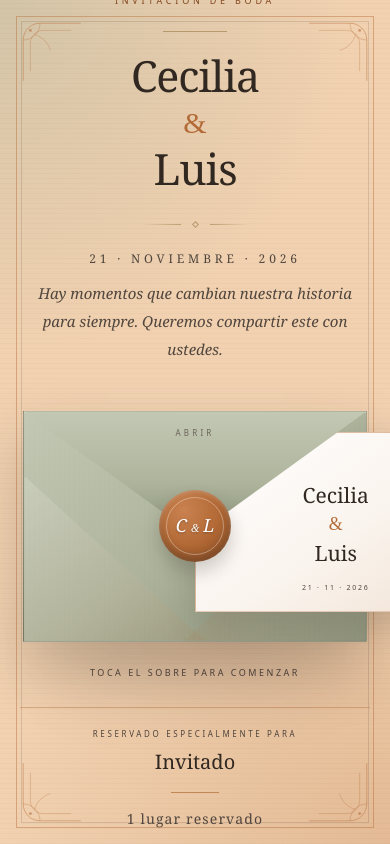
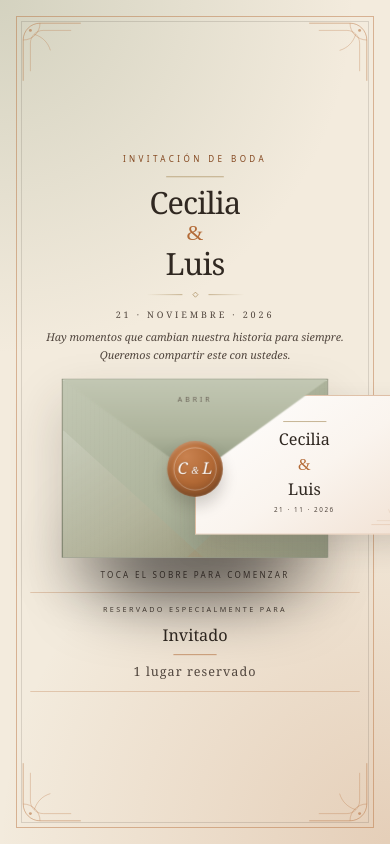
Before and after one commit to patrickespinoza/Cecilia-Luis, a React (Vite) app in the folder Nuestra-Boda/: page / in a window 390 px wide. Shown: the top 844 px of the page. Built offline with nearby package versions, Linux system fonts and the light colour scheme; a web font is replaced by a local one.

Commit message:
cambio de color

```diff
--- a/Nuestra-Boda/src/componentes-encabezado/FrasePrincipal.jsx
+++ b/Nuestra-Boda/src/componentes-encabezado/FrasePrincipal.jsx
@@ -433,35 +433,6 @@ export default function FrasePremium() {
           <SmallDivider />
         </motion.div>
 
-        {/* REFERENCIA */}
-
-        <motion.p
-          className="
-            font-serif
-            text-[10px]
-            uppercase
-            tracking-[0.32em]
-            sm:text-xs
-          "
-          style={{
-            color: palette.terracottaDark,
-          }}
-          initial={{
-            opacity: 0,
-            y: 10,
-          }}
-          whileInView={{
-            opacity: 1,
-            y: 0,
-          }}
-          viewport={{ once: true }}
-          transition={{
-            duration: 0.8,
-            delay: 0.42,
-          }}
-        >
-          Eclesiastés 4:12
-        </motion.p>
       </div>
     </motion.section>
   );
--- a/Nuestra-Boda/src/componentes-encabezado/Fraseintermedia.jsx
+++ b/Nuestra-Boda/src/componentes-encabezado/Fraseintermedia.jsx
@@ -485,13 +485,6 @@ export default function FraseFinal() {
               lg:hidden
             "
           >
-            <span className="text-[8px] uppercase tracking-[0.42em]">
-              Nuestro para siempre
-            </span>
-
-            <span className="mt-3 font-serif text-3xl italic">
-              Apenas comienza
-            </span>
           </div>
         </motion.div>
 
--- a/Nuestra-Boda/src/componentes-encabezado/portada.jsx
+++ b/Nuestra-Boda/src/componentes-encabezado/portada.jsx
@@ -275,6 +275,45 @@ useEffect(() => {
         <source src="/musica.mp3" type="audio/mpeg" />
       </audio>
 
+      {/* AJUSTE RESPONSIVO DEL SOBRE SIN SCROLL */}
+      <style>{`
+        .intro-content-shell {
+          --intro-scale: 1;
+          transform: scale(var(--intro-scale));
+          transform-origin: center center;
+        }
+
+        @media (max-width: 1023px) and (max-height: 860px) {
+          .intro-content-shell {
+            --intro-scale: 0.9;
+          }
+        }
+
+        @media (max-width: 1023px) and (max-height: 760px) {
+          .intro-content-shell {
+            --intro-scale: 0.8;
+          }
+        }
+
+        @media (max-width: 1023px) and (max-height: 680px) {
+          .intro-content-shell {
+            --intro-scale: 0.72;
+          }
+        }
+
+        @media (max-width: 1023px) and (max-height: 600px) {
+          .intro-content-shell {
+            --intro-scale: 0.64;
+          }
+        }
+
+        @media (max-width: 420px) and (min-height: 861px) {
+          .intro-content-shell {
+            --intro-scale: 0.94;
+          }
+        }
+      `}</style>
+
       {/* =========================================
           INTRO DEL SOBRE
       ========================================= */}
@@ -294,21 +333,15 @@ useEffect(() => {
     justify-center
     overflow-hidden
     overscroll-none
-    px-5
-    py-8
+    px-3
+    py-3
     sm:px-8
+    sm:py-6
     lg:px-12
   "
   style={{
-    backgroundColor: palette.creamLight,
+    backgroundColor: "#F3EBDD",
     backgroundImage: `
-      repeating-linear-gradient(
-        0deg,
-        rgba(48,40,33,0.025) 0px,
-        rgba(48,40,33,0.025) 1px,
-        transparent 1px,
-        transparent 5px
-      ),
       radial-gradient(
         circle at top left,
         rgba(174,180,156,0.45),
@@ -431,6 +464,7 @@ useEffect(() => {
 
             <div
               className="
+                intro-content-shell
                 relative
                 z-10
                 mx-auto
@@ -438,7 +472,8 @@ useEffect(() => {
                 w-full
                 max-w-6xl
                 items-center
-                gap-12
+                gap-4
+                sm:gap-8
                 lg:grid-cols-[0.95fr_1.05fr]
                 lg:gap-16
                 xl:gap-24
@@ -477,7 +512,7 @@ useEffect(() => {
 
                 <div
                   className="
-                    mt-6
+                    mt-3
                     h-px
                     w-16
                     lg:w-20
@@ -490,13 +525,13 @@ useEffect(() => {
 
                 <h1
                   className="
-                    mt-6
+                    mt-3
                     font-serif
-                    text-[43px]
+                    text-[34px]
                     font-normal
                     leading-[0.95]
                     tracking-[-0.025em]
-                    sm:text-[60px]
+                    sm:text-[54px]
                     md:text-[68px]
                     lg:text-[62px]
                     xl:text-[76px]
@@ -508,9 +543,9 @@ useEffect(() => {
 
                 <span
                   className="
-                    my-2
+                    my-0.5
                     font-cursiveDancing
-                    text-3xl
+                    text-2xl
                     sm:text-4xl
                   "
                   style={{ color: palette.antiqueGold }}
@@ -521,11 +556,11 @@ useEffect(() => {
                 <h1
                   className="
                     font-serif
-                    text-[43px]
+                    text-[34px]
                     font-normal
                     leading-[0.95]
                     tracking-[-0.025em]
-                    sm:text-[60px]
+                    sm:text-[54px]
                     md:text-[68px]
                     lg:text-[62px]
                     xl:text-[76px]
@@ -535,15 +570,15 @@ useEffect(() => {
                   Luis
                 </h1>
 
-                <div className="mt-8 w-full max-w-[260px]">
+                <div className="mt-4 w-full max-w-[220px] sm:mt-7 sm:max-w-[260px]">
                   <DecorativeDivider />
                 </div>
 
                 <p
                   className="
-                    mt-6
+                    mt-3
                     font-serif
-                    text-xs
+                    text-[10px]
                     uppercase
                     tracking-[0.32em]
                     sm:text-sm
@@ -555,12 +590,13 @@ useEffect(() => {
 
                 <p
                   className="
-                    mt-3
+                    mt-2
                     max-w-md
+                    px-3
                     font-serif
-                    text-[15px]
+                    text-[12px]
                     italic
-                    leading-7
+                    leading-5
                     sm:text-base
                   "
                   style={{ color: palette.warmGray }}
@@ -602,11 +638,11 @@ useEffect(() => {
                     group
                     relative
                     aspect-[350/235]
-                    w-[88vw]
-                    max-w-[355px]
+                    w-[76vw]
+                    max-w-[300px]
                     cursor-pointer
                     outline-none
-                    sm:max-w-[420px]
+                    sm:max-w-[390px]
                     lg:w-full
                     lg:max-w-[430px]
                   "
@@ -625,7 +661,7 @@ useEffect(() => {
                       w-[72%]
                       -translate-x-1/2
                       rounded-full
-                      bg-black/15
+                      bg-black
                       blur-2xl
                     "
                   />
@@ -647,8 +683,10 @@ useEffect(() => {
                       justify-center
                       overflow-hidden
                       border
-                      px-5
-                      py-5
+                      px-4
+                      py-3
+                      sm:px-5
+                      sm:py-5
                       text-center
                     "
                     style={{
@@ -705,7 +743,7 @@ useEffect(() => {
 
                     <div
                       className="
-                        my-4
+                        my-2
                         h-px
                         w-12
                       "
@@ -717,7 +755,7 @@ useEffect(() => {
                     <p
                       className="
                         font-serif
-                        text-[21px]
+                        text-[18px]
                         leading-tight
                         sm:text-[25px]
                       "
@@ -741,7 +779,7 @@ useEffect(() => {
                     <p
                       className="
                         font-serif
-                        text-[21px]
+                        text-[18px]
                         leading-tight
                         sm:text-[25px]
                       "
@@ -752,7 +790,7 @@ useEffect(() => {
 
                     <p
                       className="
-                        mt-4
+                        mt-2
                         text-[7px]
                         uppercase
                         tracking-[0.25em]
@@ -934,8 +972,8 @@ useEffect(() => {
                       className="
                         relative
                         flex
-                        h-[72px]
-                        w-[72px]
+                        h-[62px]
+                        w-[62px]
                         items-center
                         justify-center
                         rounded-full
@@ -1020,7 +1058,7 @@ useEffect(() => {
 
                 <motion.p
                   className="
-                    mt-6
+                    mt-3
                     text-center
                     text-[9px]
                     uppercase
@@ -1040,12 +1078,12 @@ useEffect(() => {
 
                 <motion.div
                   className="
-                    mt-7
+                    mt-3
                     w-full
                     max-w-[390px]
                     border-y
                     px-4
-                    py-5
+                    py-3
                     text-center
                     sm:mt-9
                     sm:px-7
@@ -1077,7 +1115,7 @@ useEffect(() => {
                       mt-2
                       break-words
                       font-serif
-                      text-xl
+                      text-lg
                       sm:text-2xl
                     "
                     style={{ color: palette.ink }}
@@ -1088,7 +1126,7 @@ useEffect(() => {
                   <div
                     className="
                       mx-auto
-                      my-4
+                      my-2
                       h-px
                       w-12
                     "
```
Also changed, not shown: 1 other file (tests, documents, lock files or other folders).
